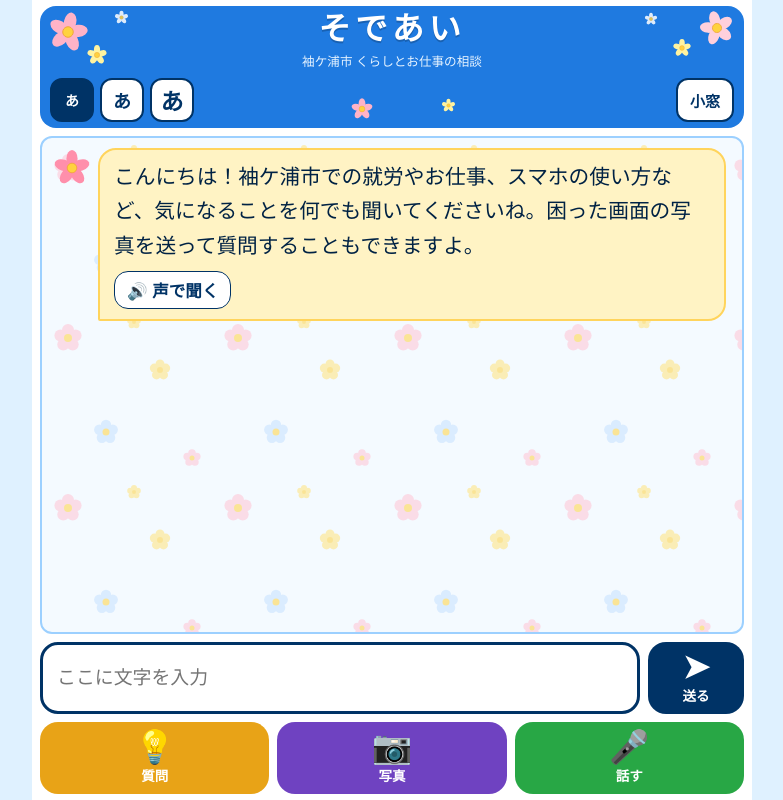
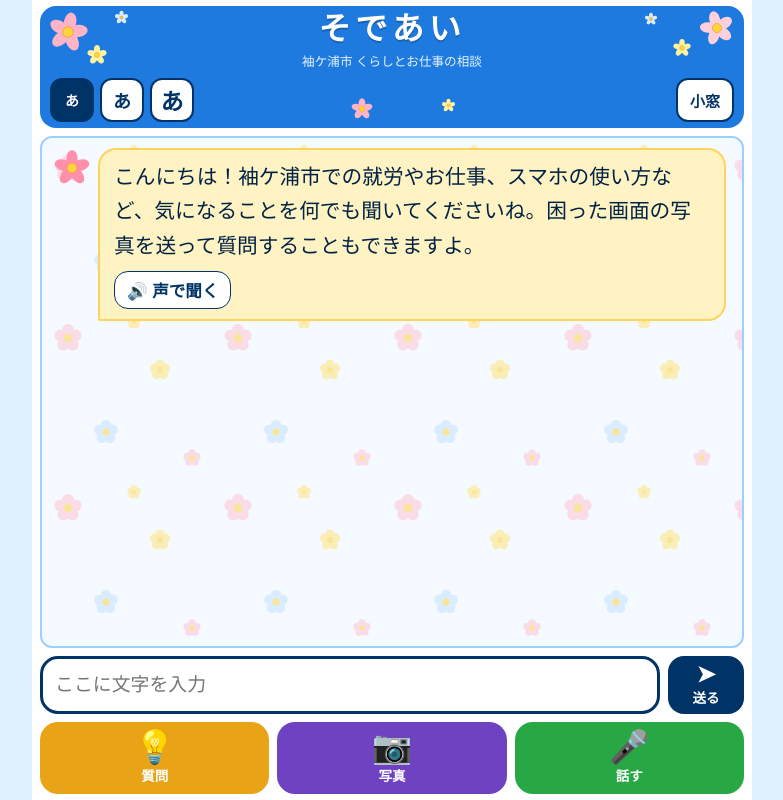
Before and after one commit to yuuyasaru0311/ai-chatbot, a Flask app: page / in a window 1280 px wide. Shown: the whole page, without its empty margins (248-1031 px from the left). Run offline with Flask 3, Linux system fonts and the light colour scheme.

Commit message:
Add files via upload

```diff
--- a/templates/index.html
+++ b/templates/index.html
@@ -62,9 +62,12 @@ button{font-family:inherit;cursor:pointer}
 .mic{background:#28a745}
 .mic.rec{background:#d9534f;animation:pulse 1s infinite}
 .send{background:var(--navy)}
-.send,.cancel,.stop-voice{flex:none;width:96px}
+.send,.cancel,.stop-voice{flex:none;width:76px}
+.row-input{align-items:center}
+.row-input .ibtn{min-height:58px;border-radius:16px}
+.row-input .ibtn .ico{font-size:1.7em}
 .cancel{background:#d9534f;display:none}
-#userInput{flex:1;min-width:0;height:72px;padding:0 14px;font-size:max(18px,1.05em);border:3px solid var(--navy);border-radius:18px;user-select:text}
+#userInput{flex:1;min-width:0;height:58px;padding:0 12px;font-size:max(18px,1.05em);border:3px solid var(--navy);border-radius:18px;user-select:text}
 .stop-voice{display:none}
 @keyframes pulse{50%{opacity:.6}}
 
```
